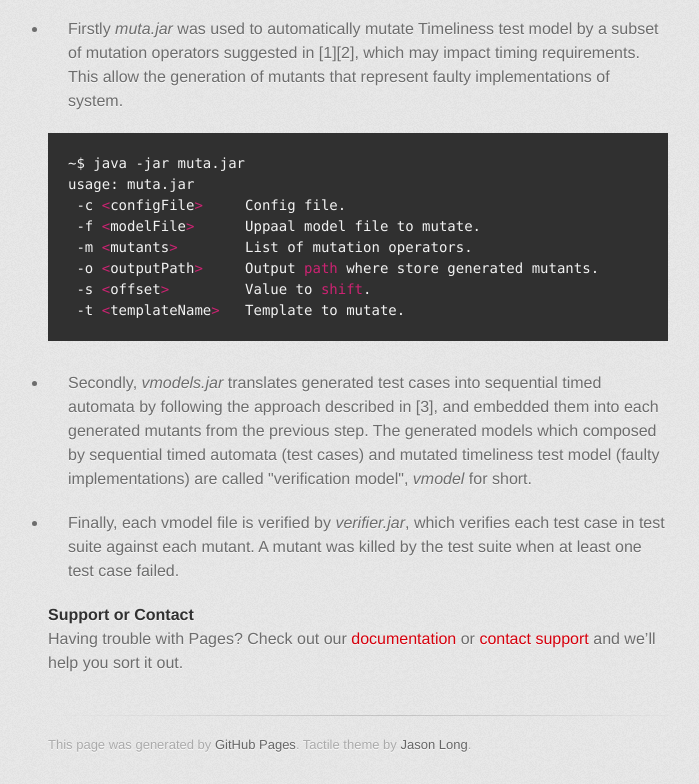
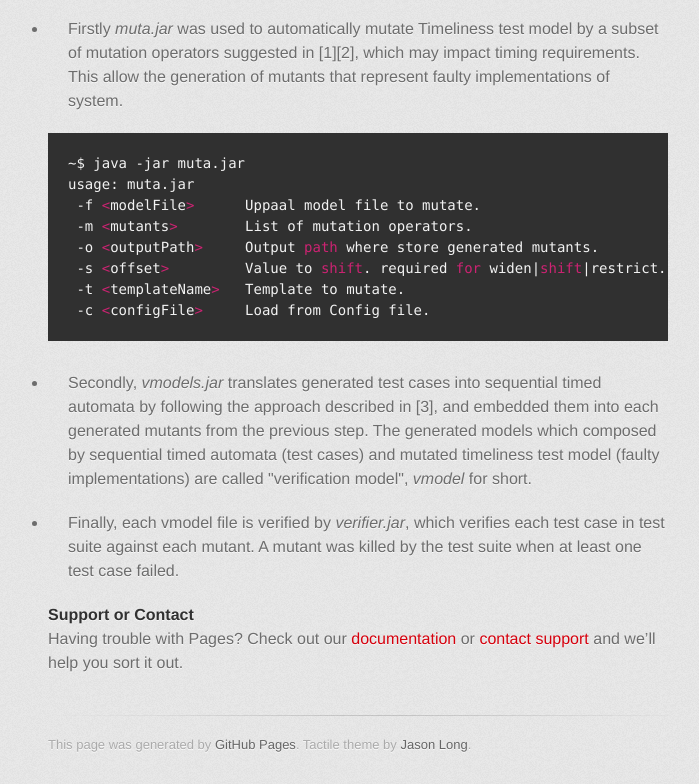
Before and after one commit to taucgen/taucgen.github.io, a plain HTML site: page index.html in a window 1280 px wide. Shown: the part 1199-1983 px from the top of the page, without its empty margins (282-981 px from the left). Drawn offline with Linux system fonts and the light colour scheme; a web font is replaced by a local one.

Commit message:
Replace master branch with page content via GitHub

```diff
--- a/index.html
+++ b/index.html
@@ -78,12 +78,12 @@ usage: taucGen.jar
 
 <div class="highlight highlight-source-batchfile"><pre>~$ java -jar muta.jar
 usage: muta.jar
- -c <span class="pl-k">&lt;</span>configFile<span class="pl-k">&gt;</span>     Config file.
  -f <span class="pl-k">&lt;</span>modelFile<span class="pl-k">&gt;</span>      Uppaal model file to mutate.
  -m <span class="pl-k">&lt;</span>mutants<span class="pl-k">&gt;</span>        List of mutation operators.
  -o <span class="pl-k">&lt;</span>outputPath<span class="pl-k">&gt;</span>     Output <span class="pl-k">path</span> where store generated mutants.
- -s <span class="pl-k">&lt;</span>offset<span class="pl-k">&gt;</span>         Value to <span class="pl-k">shift</span>.
- -t <span class="pl-k">&lt;</span>templateName<span class="pl-k">&gt;</span>   Template to mutate.</pre></div>
+ -s <span class="pl-k">&lt;</span>offset<span class="pl-k">&gt;</span>         Value to <span class="pl-k">shift</span>. required <span class="pl-k">for</span> widen|<span class="pl-k">shift</span>|restrict.
+ -t <span class="pl-k">&lt;</span>templateName<span class="pl-k">&gt;</span>   Template to mutate.
+ -c <span class="pl-k">&lt;</span>configFile<span class="pl-k">&gt;</span>     Load from Config file.</pre></div>
 
 <ul>
 <li><p>Secondly, <em>vmodels.jar</em> translates generated test cases into sequential timed automata by following the approach described in [3], and embedded them into each generated mutants from the previous step. The generated models which composed by sequential timed automata (test cases) and mutated timeliness test model (faulty implementations) are called "verification model", <em>vmodel</em> for short. </p></li>
```
Also changed, not shown: params.json (+1 -1 lines).
